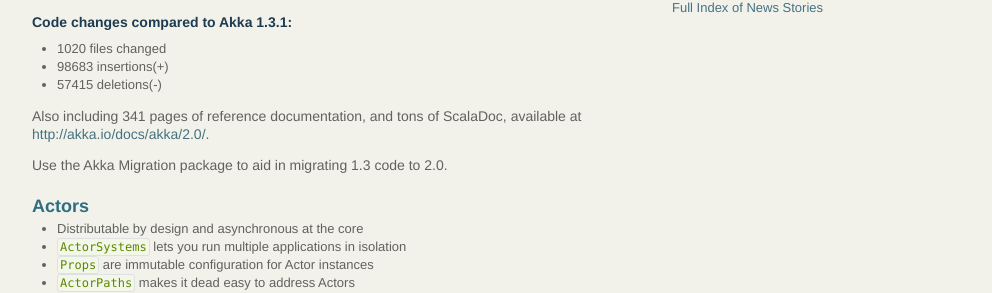
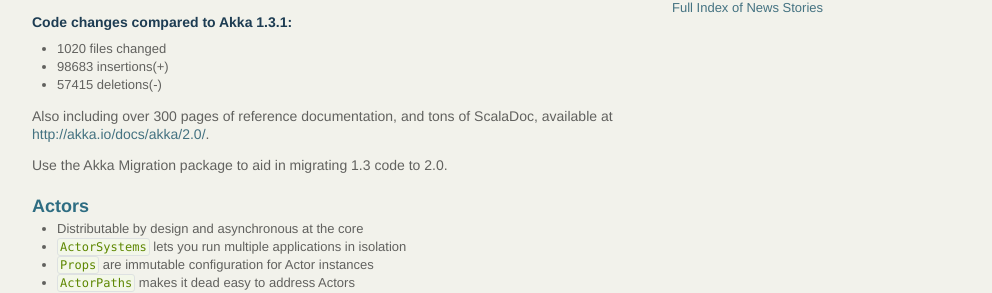
Before and after one commit to raboof/akka.github.com, a Jekyll site: the page built from news/_posts/2012-03-06-akka-20-released.md, in a window 1280 px wide and 900 px high, scrolled down 326 px. Shown: the part 152-445 px from the top of the window, without its empty margins (138-1130 px from the left). Built offline with Jekyll 4.4.1, drawn with Linux system fonts in a browser that asks for light colours.

Commit message:
Update doc pages stat in release news

```diff
--- a/news/_posts/2012-03-06-akka-20-released.md
+++ b/news/_posts/2012-03-06-akka-20-released.md
@@ -23,7 +23,7 @@
 * 98683 insertions(+)
 * 57415 deletions(-)
 
-Also including 341 pages of reference documentation, and tons of ScalaDoc, available at [http://akka.io/docs/akka/2.0/](http://akka.io/docs/akka/2.0/).
+Also including over 300 pages of reference documentation, and tons of ScalaDoc, available at [http://akka.io/docs/akka/2.0/](http://akka.io/docs/akka/2.0/).
 
 Use the Akka Migration package to aid in migrating 1.3 code to 2.0.
 
```
